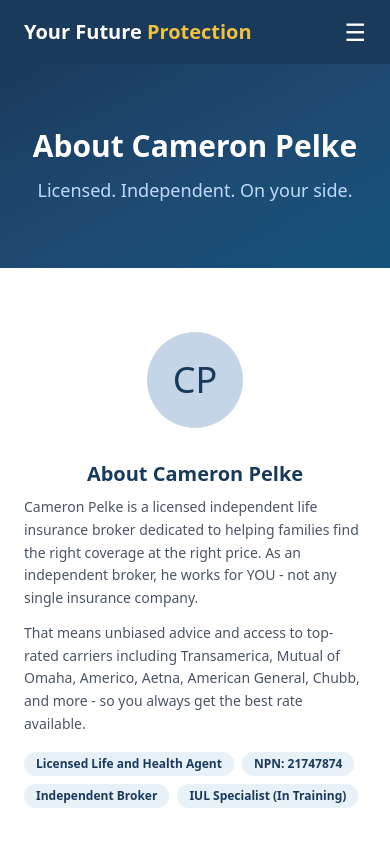
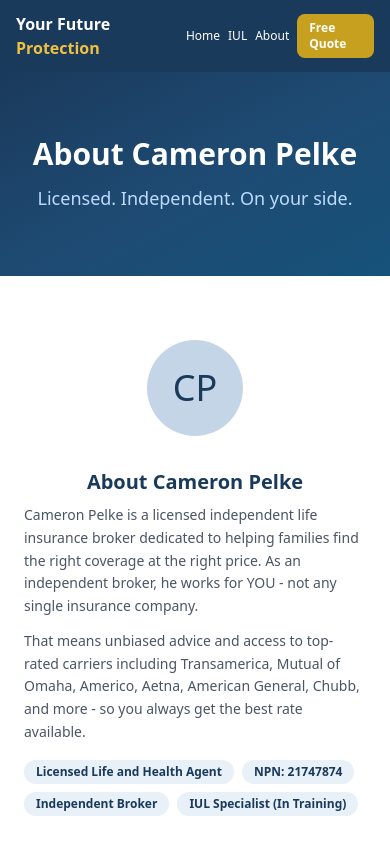
Before and after one commit to MaxBarajas1/my-insurance-site, a Next.js app: page /about in a window 390 px wide. Shown: the top 844 px of the page. Built offline with nearby package versions, Linux system fonts and the light colour scheme.

Commit message:
complete frontend with agent info and domain

```diff
--- a/components/Navbar.tsx
+++ b/components/Navbar.tsx
@@ -1,33 +1,18 @@
-"use client";
-
-import { useState } from "react";
 import Link from "next/link";
 
 export default function Navbar() {
-  const [open, setOpen] = useState(false);
-
   return (
-    <nav className="bg-[#1a3a5c] px-6 py-4 sticky top-0 z-50">
+    <nav className="bg-[#1a3a5c] px-4 py-3 sticky top-0 z-50">
       <div className="flex items-center justify-between">
-        <Link href="/" className="text-white font-bold text-xl">Your Future <span className="text-[#f0c040]">Protection</span></Link>
-        <div className="hidden md:flex items-center gap-6">
-          <Link href="/" className="text-white hover:text-[#f0c040] transition-colors text-sm">Home</Link>
-          <Link href="/iul" className="text-white hover:text-[#f0c040] transition-colors text-sm">IUL</Link>
-          <Link href="/about" className="text-white hover:text-[#f0c040] transition-colors text-sm">About</Link>
-          <a href="tel:8154198954" className="text-[#f0c040] font-semibold text-sm">Call: (815) 419-8954</a>
-          <Link href="/quote" className="bg-[#c8a020] hover:bg-[#b8901a] text-white font-bold text-sm px-4 py-2 rounded-lg transition-colors">Free Quote</Link>
+        <Link href="/" className="text-white font-bold text-base md:text-xl">Your Future <span className="text-[#f0c040]">Protection</span></Link>
+        <div className="flex items-center gap-2 md:gap-5">
+          <Link href="/" className="text-white hover:text-[#f0c040] transition-colors text-xs md:text-sm">Home</Link>
+          <Link href="/iul" className="text-white hover:text-[#f0c040] transition-colors text-xs md:text-sm">IUL</Link>
+          <Link href="/about" className="text-white hover:text-[#f0c040] transition-colors text-xs md:text-sm">About</Link>
+          <a href="tel:8154198954" className="hidden md:block text-[#f0c040] font-semibold text-sm">Call: (815) 419-8954</a>
+          <Link href="/quote" className="bg-[#c8a020] hover:bg-[#b8901a] text-white font-bold text-xs md:text-sm px-3 md:px-4 py-1.5 md:py-2 rounded-lg transition-colors">Free Quote</Link>
         </div>
-        <button onClick={() => setOpen(!open)} className="md:hidden text-white text-2xl" aria-label="Menu">{open ? "\u2715" : "\u2630"}</button>
       </div>
-      {open && (
-        <div className="md:hidden mt-4 flex flex-col gap-4 pb-2">
-          <Link href="/" onClick={() => setOpen(false)} className="text-white hover:text-[#f0c040] transition-colors">Home</Link>
-          <Link href="/iul" onClick={() => setOpen(false)} className="text-white hover:text-[#f0c040] transition-colors">IUL</Link>
-          <Link href="/about" onClick={() => setOpen(false)} className="text-white hover:text-[#f0c040] transition-colors">About</Link>
-          <a href="tel:8154198954" className="text-[#f0c040] font-semibold">Call: (815) 419-8954</a>
-          <Link href="/quote" onClick={() => setOpen(false)} className="bg-[#c8a020] text-white font-bold text-center py-3 rounded-lg">Free Quote</Link>
-        </div>
-      )}
     </nav>
   );
 }
```
